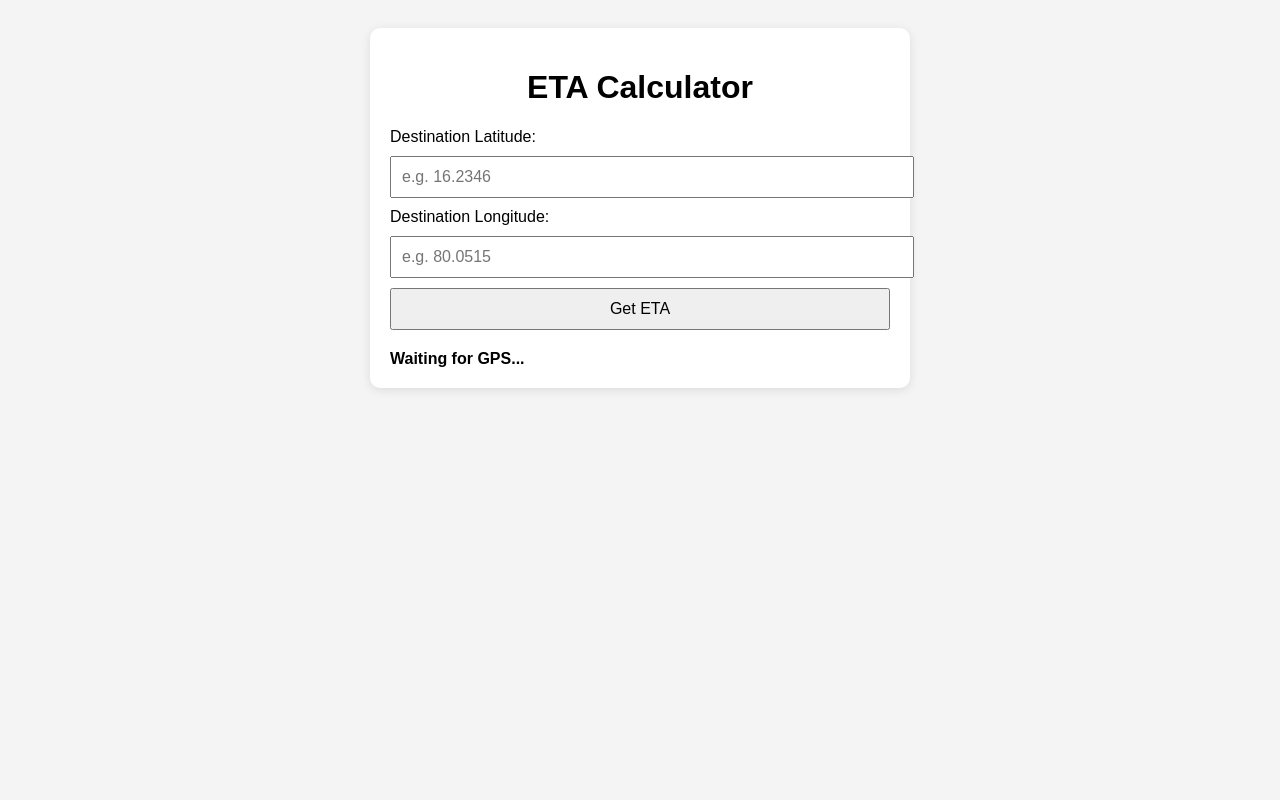
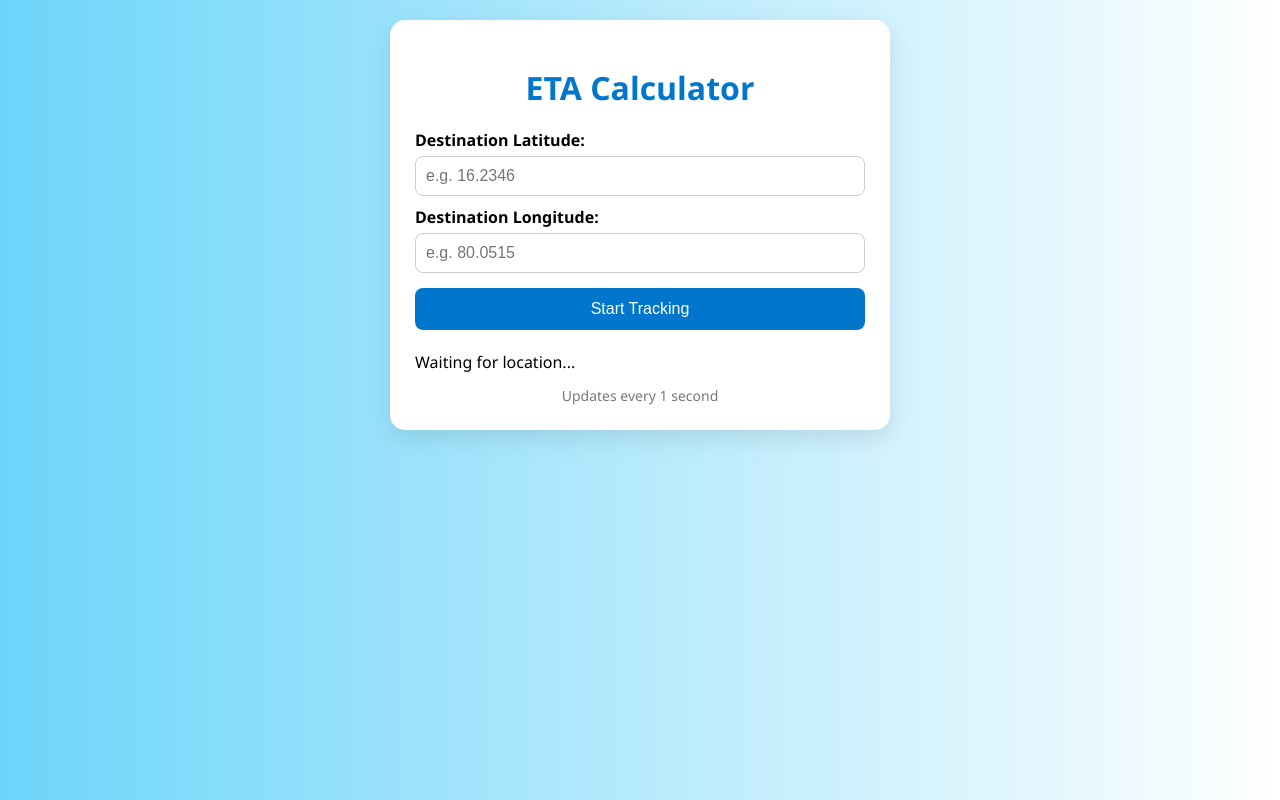
Before and after one commit to fucc12345/Gps, a plain HTML site: page index.html in a window 1280 px wide. Drawn offline with Linux system fonts and the light colour scheme.

Commit message:
Update index.html

```diff
--- a/index.html
+++ b/index.html
@@ -2,15 +2,75 @@
 <html lang="en">
 <head>
   <meta charset="UTF-8">
-  <title>ETA Calculator</title>
+  <title>Live ETA Calculator</title>
   <meta name="viewport" content="width=device-width, initial-scale=1.0">
   <style>
-    body { font-family: Arial, sans-serif; padding: 20px; background: #f4f4f4; }
-    h1 { text-align: center; }
-    .container { max-width: 500px; margin: auto; background: white; padding: 20px; border-radius: 10px; box-shadow: 0 2px 10px rgba(0,0,0,0.1); }
-    label, input, button { display: block; width: 100%; margin: 10px 0; }
-    input, button { padding: 10px; font-size: 16px; }
-    #output { margin-top: 20px; font-weight: bold; }
+    * { box-sizing: border-box; }
+    body {
+      font-family: 'Segoe UI', sans-serif;
+      background: linear-gradient(to right, #6dd5fa, #ffffff);
+      margin: 0;
+      padding: 20px;
+    }
+
+    .container {
+      max-width: 500px;
+      margin: auto;
+      background: #fff;
+      padding: 25px;
+      border-radius: 15px;
+      box-shadow: 0 8px 24px rgba(0, 0, 0, 0.1);
+    }
+
+    h1 {
+      text-align: center;
+      color: #0077cc;
+      margin-bottom: 20px;
+    }
+
+    label {
+      font-weight: bold;
+      display: block;
+      margin-top: 10px;
+    }
+
+    input {
+      width: 100%;
+      padding: 10px;
+      font-size: 16px;
+      margin-top: 5px;
+      border: 1px solid #ccc;
+      border-radius: 8px;
+    }
+
+    button {
+      background-color: #0077cc;
+      color: white;
+      padding: 12px;
+      font-size: 16px;
+      border: none;
+      border-radius: 8px;
+      margin-top: 15px;
+      cursor: pointer;
+      width: 100%;
+    }
+
+    button:hover {
+      background-color: #005fa3;
+    }
+
+    #output {
+      margin-top: 20px;
+      font-size: 16px;
+      line-height: 1.6;
+    }
+
+    .note {
+      font-size: 14px;
+      color: #777;
+      margin-top: 10px;
+      text-align: center;
+    }
   </style>
 </head>
 <body>
@@ -23,16 +83,16 @@
     <label for="destLon">Destination Longitude:</label>
     <input type="number" step="any" id="destLon" placeholder="e.g. 80.0515">
 
-    <button onclick="calculateETA()">Get ETA</button>
+    <button onclick="startTracking()">Start Tracking</button>
 
-    <div id="output">Waiting for GPS...</div>
+    <div id="output">Waiting for location...</div>
+    <div class="note">Updates every 1 second</div>
   </div>
 
   <script>
-    let watchId;
-    let currentSpeed = 0;
+    let intervalId;
 
-    function calculateETA() {
+    function startTracking() {
       const destLat = parseFloat(document.getElementById("destLat").value);
       const destLon = parseFloat(document.getElementById("destLon").value);
 
@@ -41,34 +101,53 @@
         return;
       }
 
+      // Save destination to localStorage
+      localStorage.setItem("destLat", destLat);
+      localStorage.setItem("destLon", destLon);
+
+      if (intervalId) clearInterval(intervalId);
+
+      intervalId = setInterval(() => {
         if (navigator.geolocation) {
-        navigator.geolocation.watchPosition(
+          navigator.geolocation.getCurrentPosition(
             position => {
               const { latitude, longitude, speed } = position.coords;
-            currentSpeed = speed || 10; // fallback speed (m/s) if null
+              const currentSpeed = speed ?? 10; // fallback speed in m/s
 
-            const distance = getDistanceFromLatLonInKm(latitude, longitude, destLat, destLon);
-            const speedKmh = currentSpeed * 3.6; // convert m/s to km/h
-            const etaHours = distance / speedKmh;
+              const distanceKm = getDistance(latitude, longitude, destLat, destLon);
+              const speedKmh = currentSpeed * 3.6;
+              const etaHours = distanceKm / (speedKmh || 1);
               const etaMinutes = Math.round(etaHours * 60);
 
-            document.getElementById("output").innerHTML =
-              `📍 Current Location: (${latitude.toFixed(4)}, ${longitude.toFixed(4)})<br>
+              // Arrival time calculation
+              const now = new Date();
+              const arrivalTime = new Date(now.getTime() + etaHours * 3600000);
+              const arrivalFormatted = arrivalTime.toLocaleTimeString('en-GB', {
+                hour: '2-digit',
+                minute: '2-digit',
+                hour12: false
+              });
+
+              document.getElementById("output").innerHTML = `
+                📍 Current Location: (${latitude.toFixed(4)}, ${longitude.toFixed(4)})<br>
                 🚀 Speed: ${speedKmh.toFixed(2)} km/h<br>
-               📏 Distance Left: ${distance.toFixed(2)} km<br>
-               ⏱️ ETA: ${etaMinutes} minutes`;
+                📏 Distance Left: ${distanceKm.toFixed(2)} km<br>
+                ⏱️ ETA: ${etaMinutes} minutes (${etaHours.toFixed(2)} hrs)<br>
+                🕓 Estimated Arrival Time: ${arrivalFormatted}
+              `;
             },
             error => {
               document.getElementById("output").innerText = "Error getting location: " + error.message;
             },
-          { enableHighAccuracy: true, maximumAge: 0 }
+            { enableHighAccuracy: true, maximumAge: 0, timeout: 5000 }
           );
         } else {
           document.getElementById("output").innerText = "Geolocation not supported.";
         }
+      }, 1000);
     }
 
-    function getDistanceFromLatLonInKm(lat1, lon1, lat2, lon2) {
+    function getDistance(lat1, lon1, lat2, lon2) {
       const R = 6371; // Radius of Earth in km
       const dLat = deg2rad(lat2 - lat1);
       const dLon = deg2rad(lon2 - lon1);
@@ -83,6 +162,16 @@
     function deg2rad(deg) {
       return deg * (Math.PI / 180);
     }
+
+    // Prefill previous destination from memory
+    window.onload = () => {
+      const storedLat = localStorage.getItem("destLat");
+      const storedLon = localStorage.getItem("destLon");
+      if (storedLat && storedLon) {
+        document.getElementById("destLat").value = storedLat;
+        document.getElementById("destLon").value = storedLon;
+      }
+    };
   </script>
 </body>
 </html>
```
Lines whose indentation alone changed are shown as unchanged.
